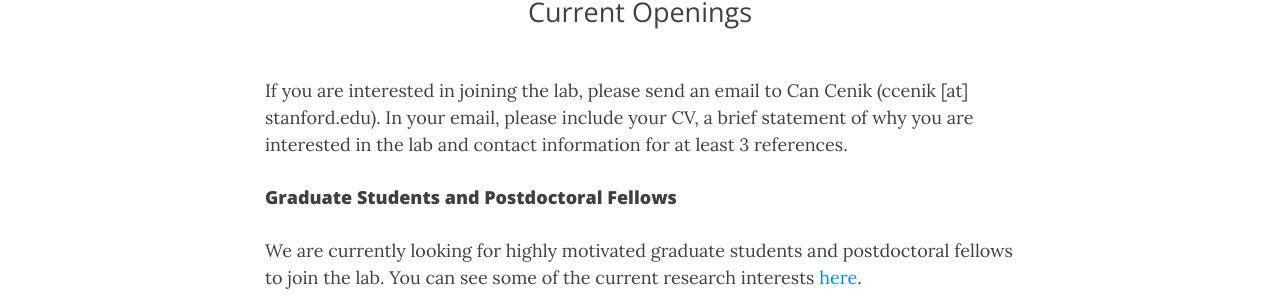
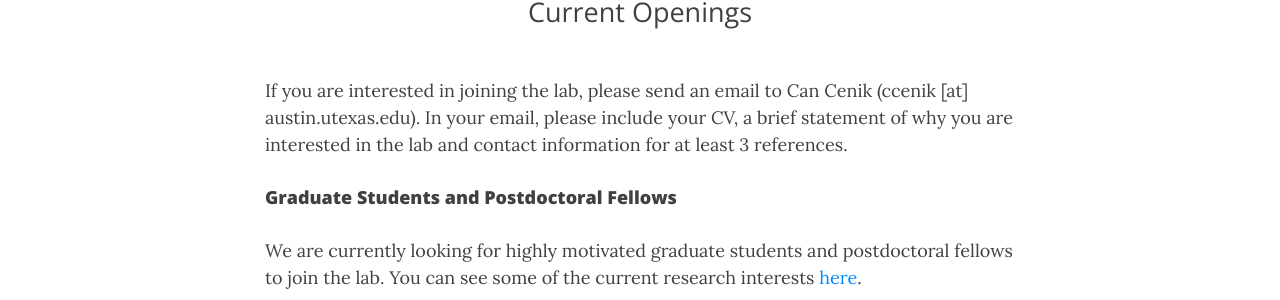
Before and after one commit to CenikLab/CenikLab.github.io, a Jekyll site: the page built from jobs.md, in a window 1280 px wide and 1296 px high. Shown: the part 255-555 px from the top of the window. Built offline with Jekyll 4.4.1, drawn with Linux system fonts in a browser that asks for light colours; nearby versions of some CDN libraries.

Commit message:
Updated email address on the join us page

```diff
--- a/jobs.md
+++ b/jobs.md
@@ -4,7 +4,7 @@
 subtitle: Current Openings
 ---
 
-If you are interested in joining the lab, please send an email to Can Cenik (ccenik [at] stanford.edu). In your email, please include your CV, a brief statement of why you are interested in the lab and contact information for at least 3 references.
+If you are interested in joining the lab, please send an email to Can Cenik (ccenik [at] austin.utexas.edu). In your email, please include your CV, a brief statement of why you are interested in the lab and contact information for at least 3 references.
 
 #### Graduate Students and Postdoctoral Fellows
 
```
